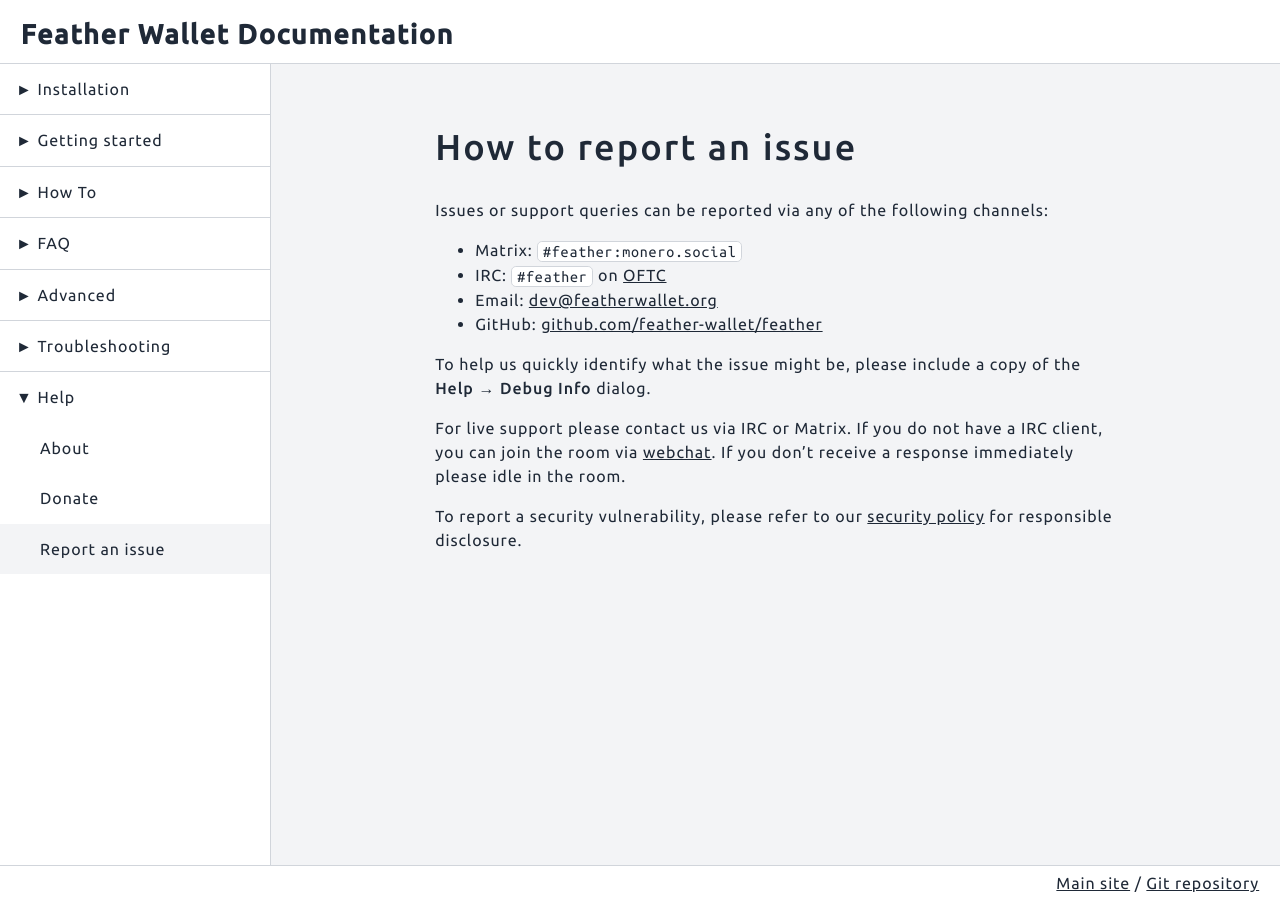
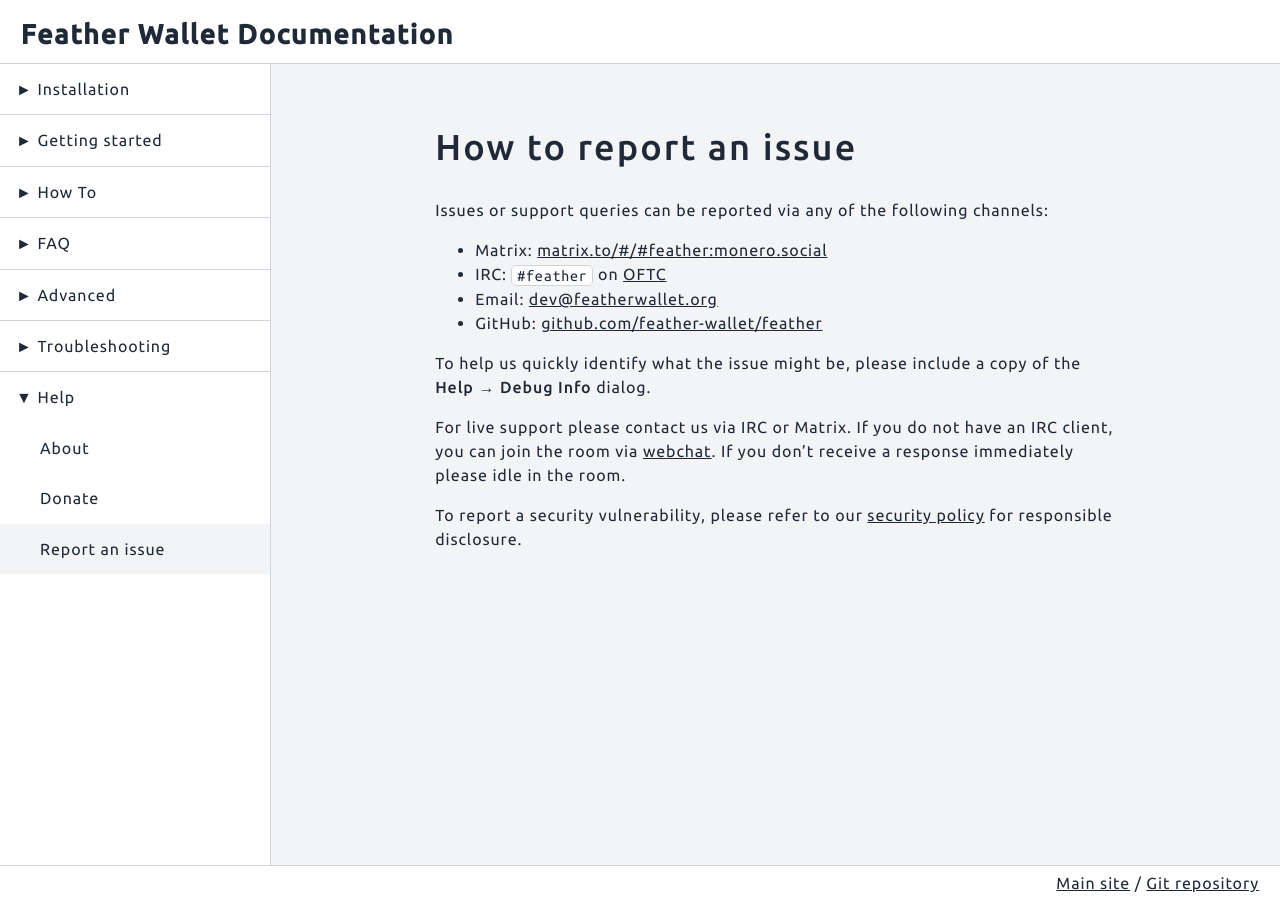
Before and after one commit to jermanuts/feather-docs, a Jekyll site: the page built from content/_guides/report_an_issue.md, in a window 1280 px wide. Built offline with Jekyll 4.4.1, drawn with Linux system fonts in a browser that asks for light colours.

Commit message:
add matrix direct link

```diff
--- a/content/_guides/report_an_issue.md
+++ b/content/_guides/report_an_issue.md
@@ -6,13 +6,13 @@
 
 Issues or support queries can be reported via any of the following channels:
 
-- Matrix: `#feather:monero.social`
+- Matrix: [matrix.to/#/#feather:monero.social](https://matrix.to/#/#feather:monero.social)
 - IRC: `#feather` on [OFTC](https://www.oftc.net/)
 - Email: [dev@featherwallet.org](mailto:dev@featherwallet.org)
 - GitHub: [github.com/feather-wallet/feather](https://github.com/feather-wallet/feather)
 
 To help us quickly identify what the issue might be, please include a copy of the **Help → Debug Info** dialog.
 
-For live support please contact us via IRC or Matrix. If you do not have a IRC client, you can join the room via [webchat](https://webchat.oftc.net/). If you don't receive a response immediately please idle in the room.
+For live support please contact us via IRC or Matrix. If you do not have an IRC client, you can join the room via [webchat](https://webchat.oftc.net/). If you don't receive a response immediately please idle in the room.
 
 To report a security vulnerability, please refer to our [security policy](https://github.com/feather-wallet/feather/blob/master/SECURITY.md) for responsible disclosure.
```
